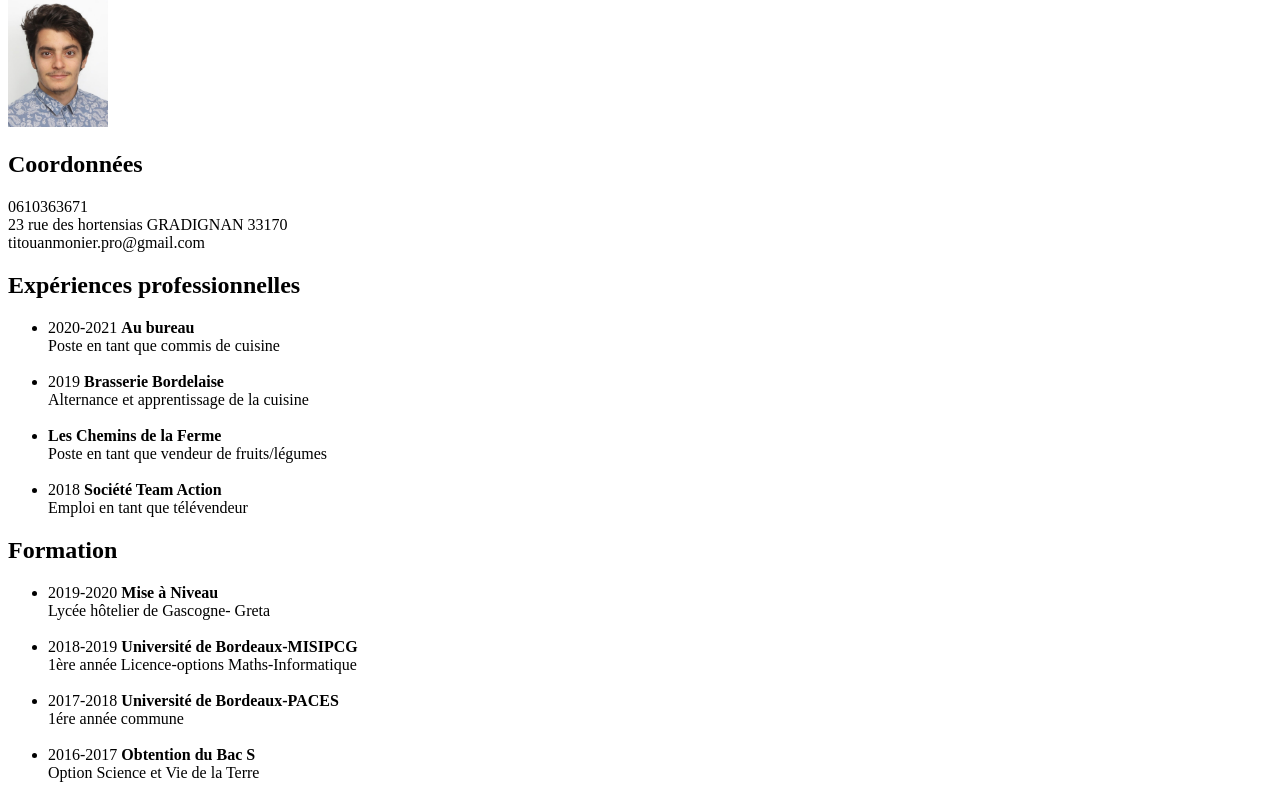
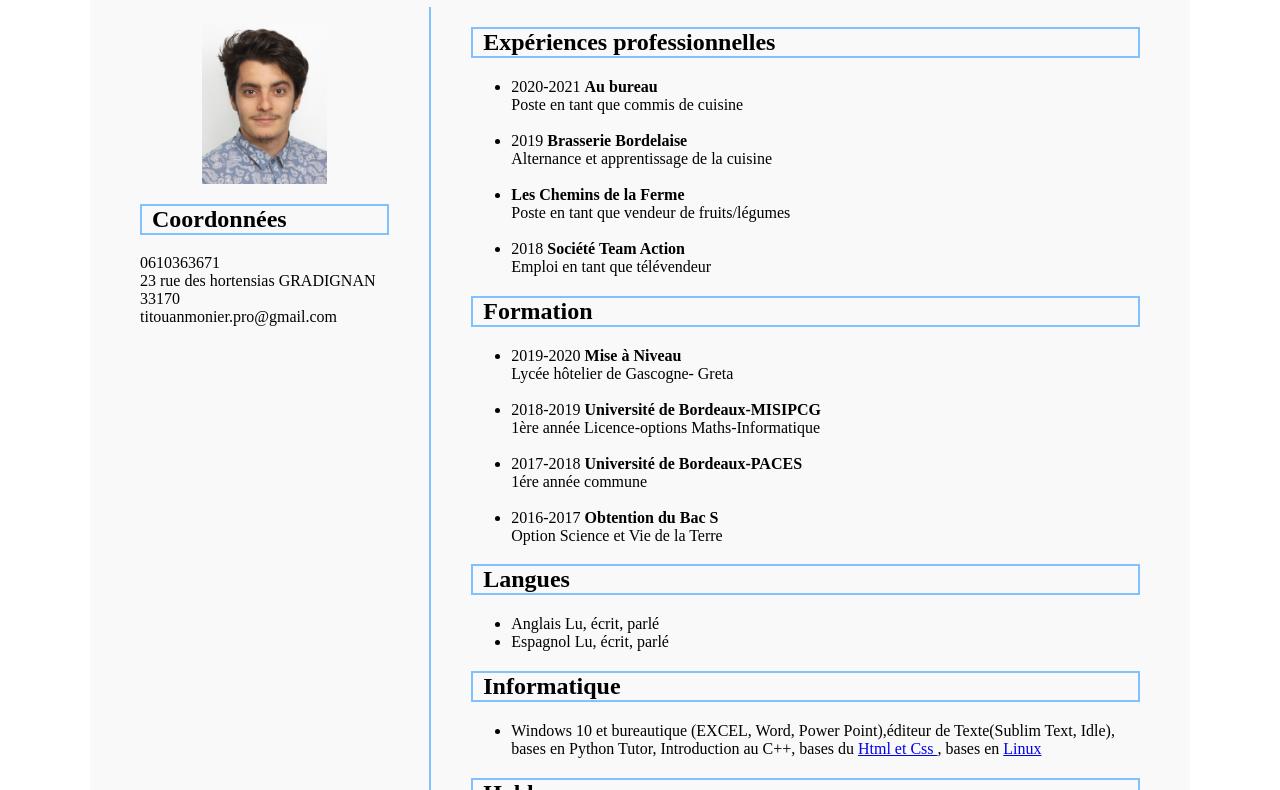
Before and after one commit to Titouan-Monier/CV, a plain HTML site: page CV_Titouan_Monier_Style.html in a window 1280 px wide. Shown: the part 81-871 px from the top of the page. Drawn offline with Linux system fonts and the light colour scheme.

Commit message:
add style to cv

```diff
--- a/CV_Titouan_Monier_Style.html
+++ b/CV_Titouan_Monier_Style.html
@@ -3,20 +3,27 @@
 	<head>
 		<meta charset="utf-8">
 		<title> CV Titouan Monier </title>
-		<link rel="stylesheet" href="style.css" />
+		<link rel="stylesheet" href="styles.css" />
 	</head>
 
 	<body>
+		<div id="page">
 			<h1> CV Titouan Monier </h1>
+			<div id="cv-content">
+				<div id="profil">
 					<p>
-			<a href="Titouan.jpg">
-				<img src= "Titouan.jpg" width="100" alt="Photo de Titouan Monier"/>
+						<a href="Titouan.jpg" id="profile-picture-link">
+							<img src= "Titouan.jpg" width="125" alt="Photo de Titouan Monier"/>
 						</a>
 					</p>
 					<h2> Coordonnées </h2>
 					<p> 0610363671 <br/>
 						23 rue des hortensias GRADIGNAN 33170 <br/>
 						titouanmonier.pro@gmail.com
+					</p>
+				</div>
+				<div class="vertical-line"> </div>
+				<div id="parcours">
 					<h2> Expériences professionnelles </h2>
 					<p>
 						<ul>
@@ -41,7 +48,6 @@
 							</li>
 						</ul>
 					</p>
-
 
 
 					<h2>Formation </h2>
@@ -85,7 +91,7 @@
 					<p>
 						<ul>
 							<li>
-					Windows 10 et bureautique (EXCEL, Word, Power Point),éditeur de Text(Sublim Text, Idle), bases en Python Tutor, Introduction au C++, bases du  <a href="https://openclassrooms.com/fr/courses/1603881-apprenez-a-creer-votre-site-web-avec-html5-et-css3/1604192-decouvrez-le-fonctionnement-des-sites-web"> Html et Css </a>, bases en <a href="https://openclassrooms.com/fr/courses/43538-reprenez-le-controle-a-laide-de-linux/36681-mais-cest-quoi-linux"> Linux </a>
+								Windows 10 et bureautique (EXCEL, Word, Power Point),éditeur de Texte(Sublim Text, Idle), bases en Python Tutor, Introduction au C++, bases du  <a href="https://openclassrooms.com/fr/courses/1603881-apprenez-a-creer-votre-site-web-avec-html5-et-css3/1604192-decouvrez-le-fonctionnement-des-sites-web"> Html et Css </a>, bases en <a href="https://openclassrooms.com/fr/courses/43538-reprenez-le-controle-a-laide-de-linux/36681-mais-cest-quoi-linux"> Linux </a>
 							</li>
 						</ul>
 					</p>
@@ -97,5 +103,8 @@
 							</li>
 						</ul>
 					</p>
+				</div>
+			</div>
+		</div>
 	</body>
 <html>
--- /dev/null
+++ b/styles.css
@@ -0,0 +1,36 @@
+#cv-content {
+	display: flex;
+	justify-content: center;
+}
+
+#parcours {
+	width: 750px;
+}
+#profile-picture-link{
+	display: flex;
+	justify-content: center;
+}
+
+.vertical-line {
+	border-left: 2px solid #80c1ff;
+ 	margin-left: 40px;
+  	margin-right: 40px;
+}
+
+h2 {
+	border: 2px #80c1ff solid;
+	padding-left: 10px;
+
+}
+
+#page {
+	width: 1000px;
+	background-color: #f9f9f9;
+	padding: 0px 50px 50px 50px;
+
+
+}
+body {
+	justify-content: center;
+	display: flex
+}
```
Lines whose indentation alone changed are shown as unchanged.
